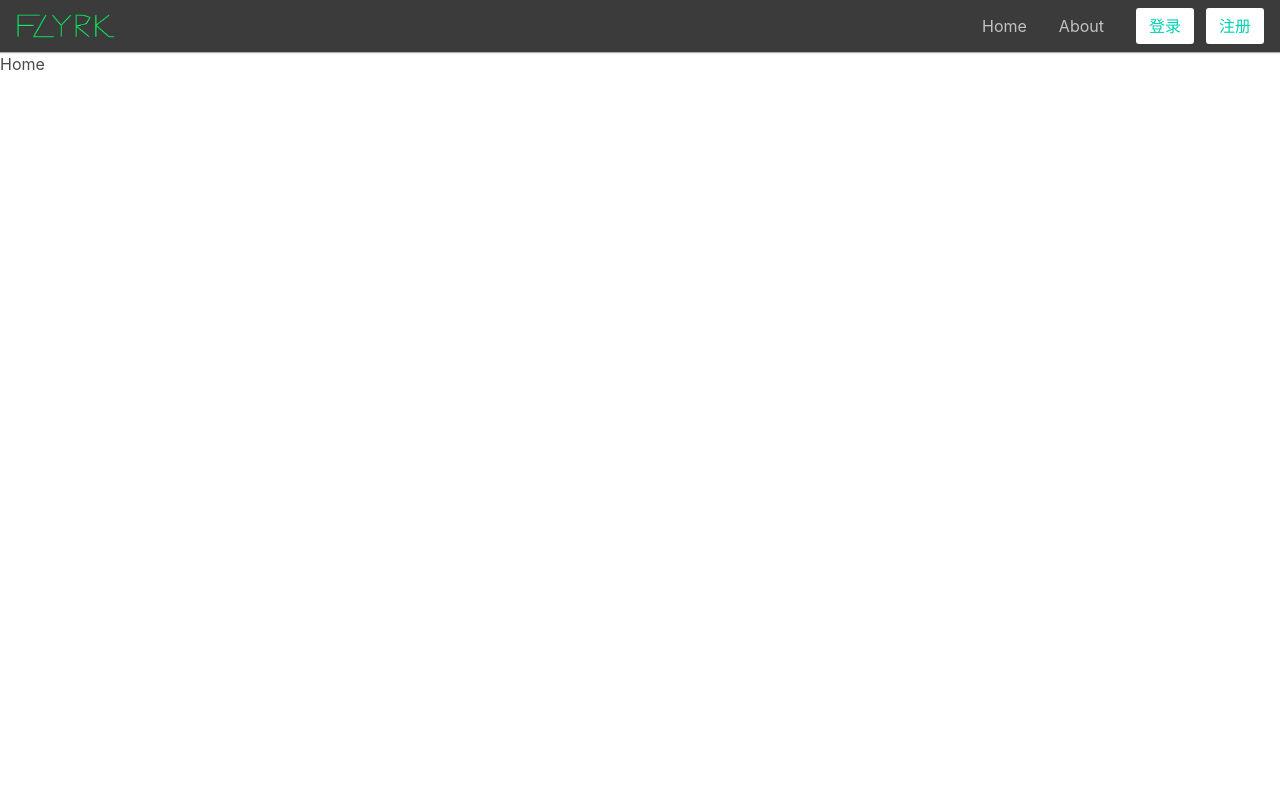
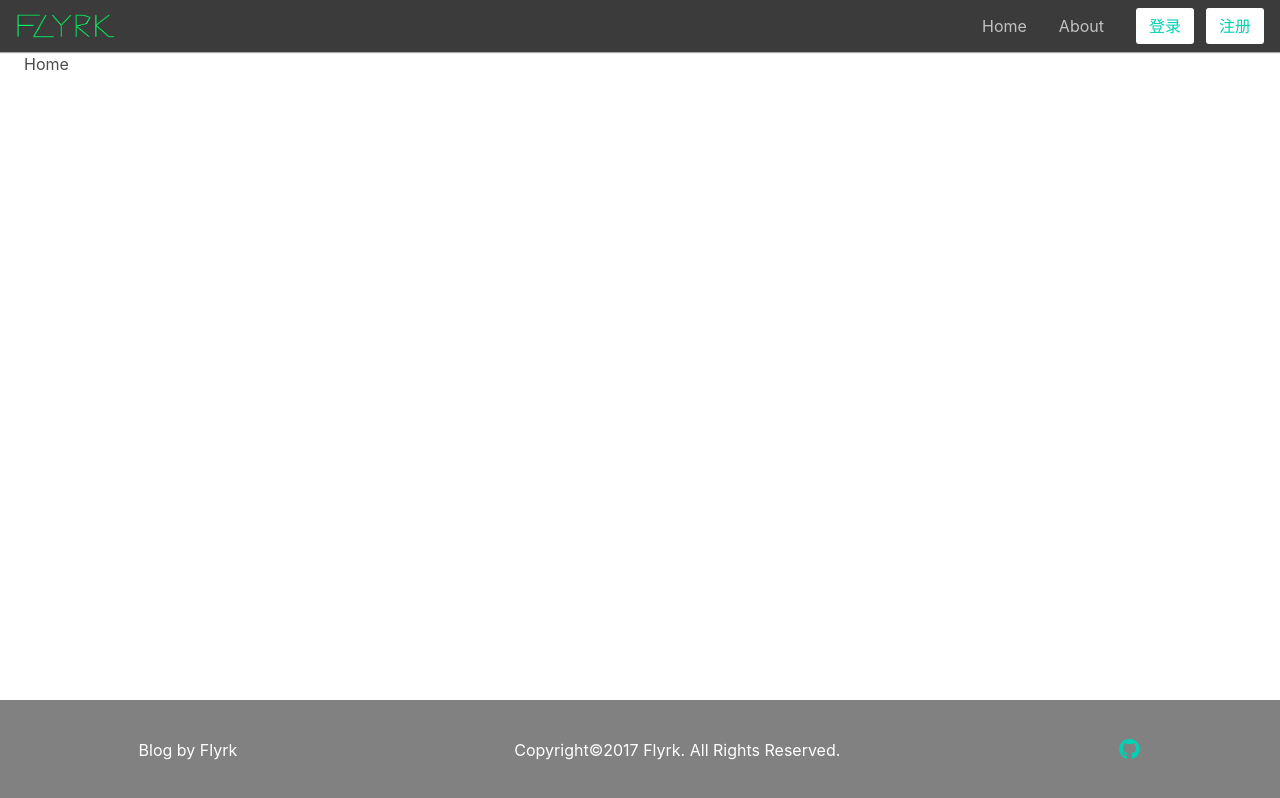
Before and after one commit to flyrk/myblog, a React (Create React App) app: page / in a window 1280 px wide. Built offline with nearby package versions, Linux system fonts and the light colour scheme.

Commit message:
Add Footer

```diff
--- a/src/App.js
+++ b/src/App.js
@@ -1,6 +1,7 @@
 import React, { Component } from 'react';
 import './App.css';
 import Header from './components/Header';
+import Footer from './components/Footer';
 import FlashMessagesList from './components/flash/FlashMessagesList';
 
 class App extends Component {
@@ -8,8 +9,11 @@ class App extends Component {
     return (
       <div className="App">
         <Header />
-        <FlashMessagesList />
-        {this.props.children}
+        <div className="container is-fluid">
+          <FlashMessagesList />
+          {this.props.children}
+        </div>
+        <Footer />
       </div>
     );
   }
--- /dev/null
+++ b/src/components/Footer/index.css
@@ -0,0 +1,11 @@
+.footer-container {
+  display: flex;
+  justify-content: space-around;
+  align-items: center;
+  position: absolute;
+  bottom: 0;
+  left: 0;
+  width: 100%;
+  height: 100px;
+  background-color: #818181;
+  color: #ffffff; }
--- /dev/null
+++ b/src/components/Footer/index.js
@@ -0,0 +1,25 @@
+import React, { Component } from 'react';
+
+import './index.css';
+
+class Footer extends Component {
+  render() {
+    return (
+      <footer className="footer-container">
+        <p>
+          Blog by Flyrk
+        </p>
+        <p>
+          Copyright&copy;2017 Flyrk. All Rights Reserved.
+        </p>
+        <p>
+          <a className="icon" href="https://github.com/flyrk">
+            <i className="fa fa-github"></i>
+          </a>
+        </p>
+      </footer>
+    );
+  }
+}
+
+export default Footer;
--- /dev/null
+++ b/src/components/Footer/index.sass
@@ -0,0 +1,11 @@
+.footer-container
+  display: flex
+  justify-content: space-around
+  align-items: center
+  position: absolute
+  bottom: 0
+  left: 0
+  width: 100%
+  height: 100px
+  background-color: #818181
+  color: #ffffff
```
